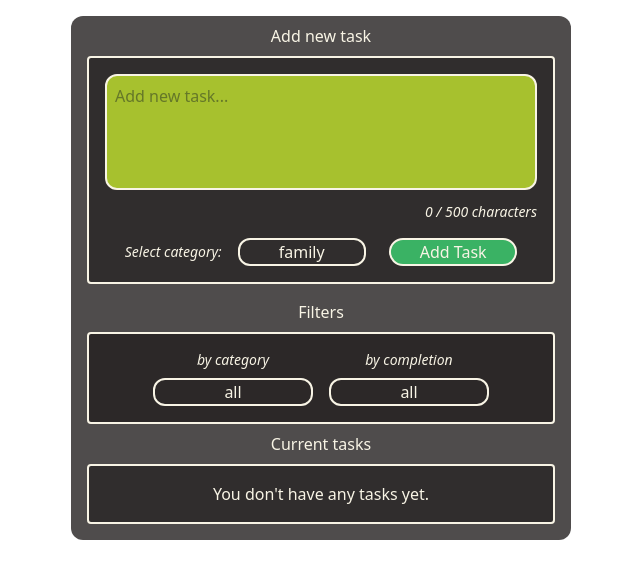
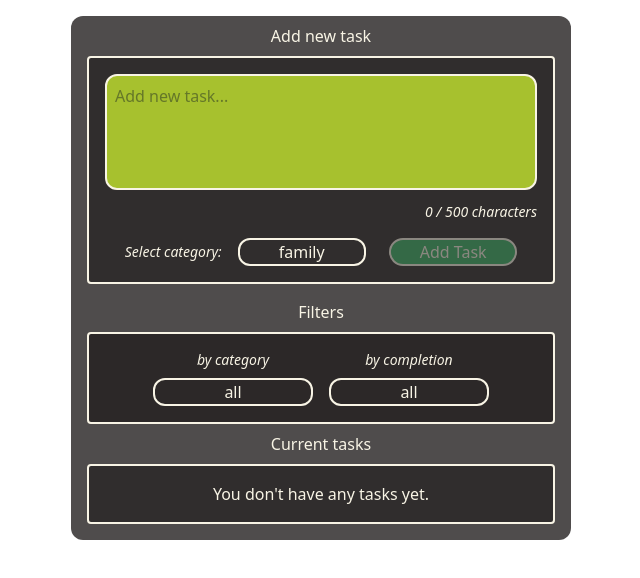
Before and after one commit to Belan-Mihail/ToDoApp, a React (Vite) app: page / in a window 1280 px wide. Shown: the top 578 px of the page, without its empty margins (319-959 px from the left). Built offline with nearby package versions, Linux system fonts and the light colour scheme.

Commit message:
add logict to disabled add task button whithout any trxt in form

```diff
--- a/src/components/TodoForm.tsx
+++ b/src/components/TodoForm.tsx
@@ -83,7 +83,11 @@ const TodoForm: React.FC = () => {
 
           <button
             type="submit"
-            className="w-[8rem] border-primary-light border-2 rounded-2xl bg-confirm-button"
+            className={`w-[8rem] border-primary-light border-2 rounded-2xl bg-confirm-button ${
+              task.length < 1
+                ? "opacity-45 cursor-not-allowed"
+                : ""
+            }`}
           >
             Add Task
           </button>
```
